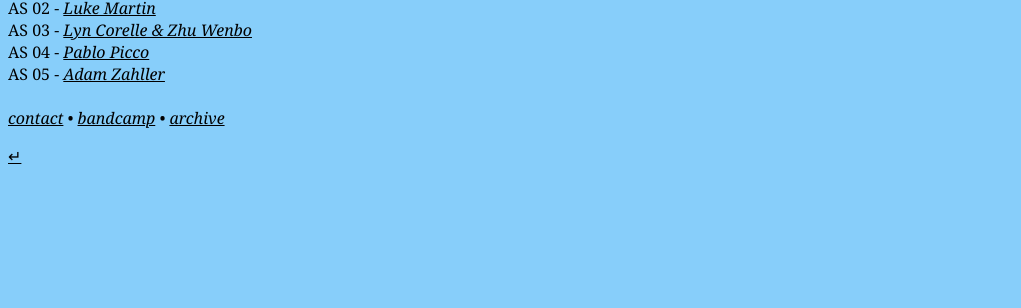
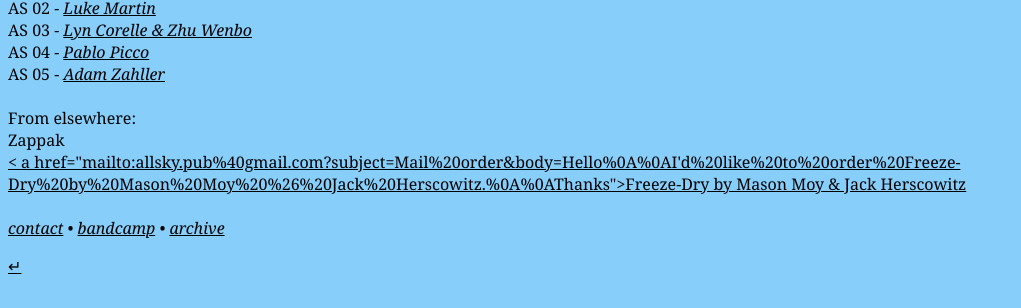
Before and after one commit to nophovenbaldwin/nob, a website: page allsky.html in a window 1280 px wide. Shown: the part 324-632 px from the top of the page, without its empty margins (0-1021 px from the left). Drawn offline with Linux system fonts and the light colour scheme.

Commit message:
Update allsky.html

```diff
--- a/allsky.html
+++ b/allsky.html
@@ -18,6 +18,15 @@
       AS 05 - <a href="AS05.html"><i>Adam Zahller</i></a>
   <br>
   <br>
+  From elsewhere:
+  <br>
+  Zappak
+  <br>
+  <a href="mailto:allsky.pub%40gmail.com?subject=Mail%20order&body=Hello%0A%0AI'd%20like%20to%20order%20Santuario%20by%20FFFFFF%20(Catriel%20Nievas%20%26%20Pablo%20D%C3%ADaz).%0A%0AThanks>Santuario by FFFFFF (Catriel Nievas & Pablo Díaz)</a>
+  <br>
+  < a href="mailto:allsky.pub%40gmail.com?subject=Mail%20order&body=Hello%0A%0AI'd%20like%20to%20order%20Freeze-Dry%20by%20Mason%20Moy%20%26%20Jack%20Herscowitz.%0A%0AThanks">Freeze-Dry by Mason Moy & Jack Herscowitz</a>
+  <br>
+  <br>
   <i><a link href="ASinfo.html">contact</a> • <a link href="https://allsky.bandcamp.com/">bandcamp</a> • <a link href="https://archive.org/details/@allsky">archive</a></i>
   </p>
   <a href="index.html">↵</a>
```
